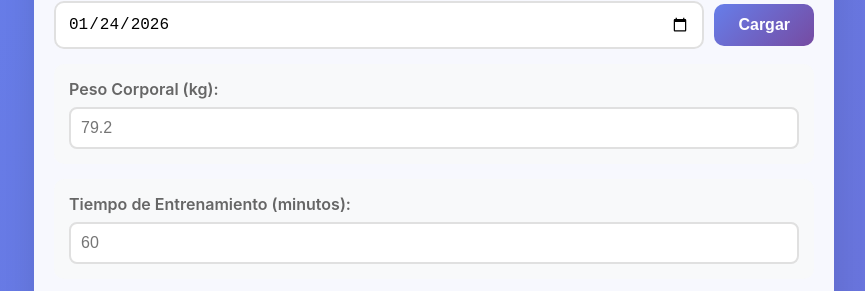
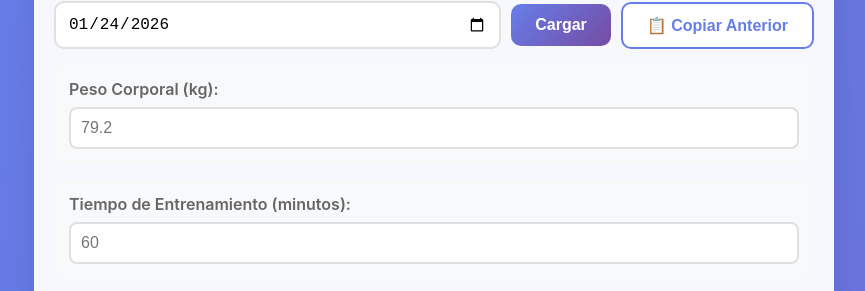
Before and after one commit to luisca66/entrenamiento_bruno, a plain HTML site: page index.html in a window 1280 px wide. Shown: the part 88-379 px from the top of the page, without its empty margins (206-1071 px from the left). Drawn offline with Linux system fonts and the light colour scheme.

Commit message:
Update index.html

```diff
--- a/index.html
+++ b/index.html
@@ -378,6 +378,7 @@
             <div class="date-selector">
                 <input type="date" id="sessionDate" />
                 <button class="btn btn-primary" onclick="loadOrCreateSession()">Cargar</button>
+                <button class="btn btn-secondary" onclick="copyPreviousWorkout()">📋 Copiar Anterior</button>
             </div>
             <div class="bodyweight-input">
                 <label>Peso Corporal (kg):</label>
@@ -810,6 +811,48 @@
             localStorage.setItem('workoutSessions', JSON.stringify(sessions));
         }
 
+        function copyPreviousWorkout() {
+            const sessions = JSON.parse(localStorage.getItem('workoutSessions') || '[]');
+            const currentDate = new Date(document.getElementById('sessionDate').value);
+
+            // Find the most recent session before current date
+            const previousSession = sessions
+                .filter(s => new Date(s.date) < currentDate)
+                .sort((a, b) => new Date(b.date) - new Date(a.date))[0];
+
+            if (!previousSession) {
+                alert('No hay entrenamientos anteriores para copiar.');
+                return;
+            }
+
+            // Deep copy of previous session
+            currentSession.bodyweight = previousSession.bodyweight;
+            currentSession.workoutTime = previousSession.workoutTime;
+
+            // Copy exerciseConfigs (5RM and ROM)
+            currentSession.exerciseConfigs = JSON.parse(JSON.stringify(previousSession.exerciseConfigs || {}));
+
+            // Copy all exercises with their sets
+            currentSession.exercises = previousSession.exercises.map(exercise => ({
+                name: exercise.name,
+                sets: exercise.sets.map(set => ({
+                    sets: set.sets,
+                    reps: set.reps,
+                    weight: set.weight
+                }))
+            }));
+
+            // Update UI
+            document.getElementById('bodyweight').value = currentSession.bodyweight;
+            document.getElementById('workoutTime').value = currentSession.workoutTime;
+
+            renderExercises();
+            updateAllCalculations();
+            saveSession();
+
+            alert(`✅ Entrenamiento del ${new Date(previousSession.date).toLocaleDateString('es-MX')} copiado correctamente.\n\nAhora puedes ajustar los pesos que subiste.`);
+        }
+
         function showSessions() {
             const sessions = JSON.parse(localStorage.getItem('workoutSessions') || '[]');
             const list = document.getElementById('sessionsList');
```
